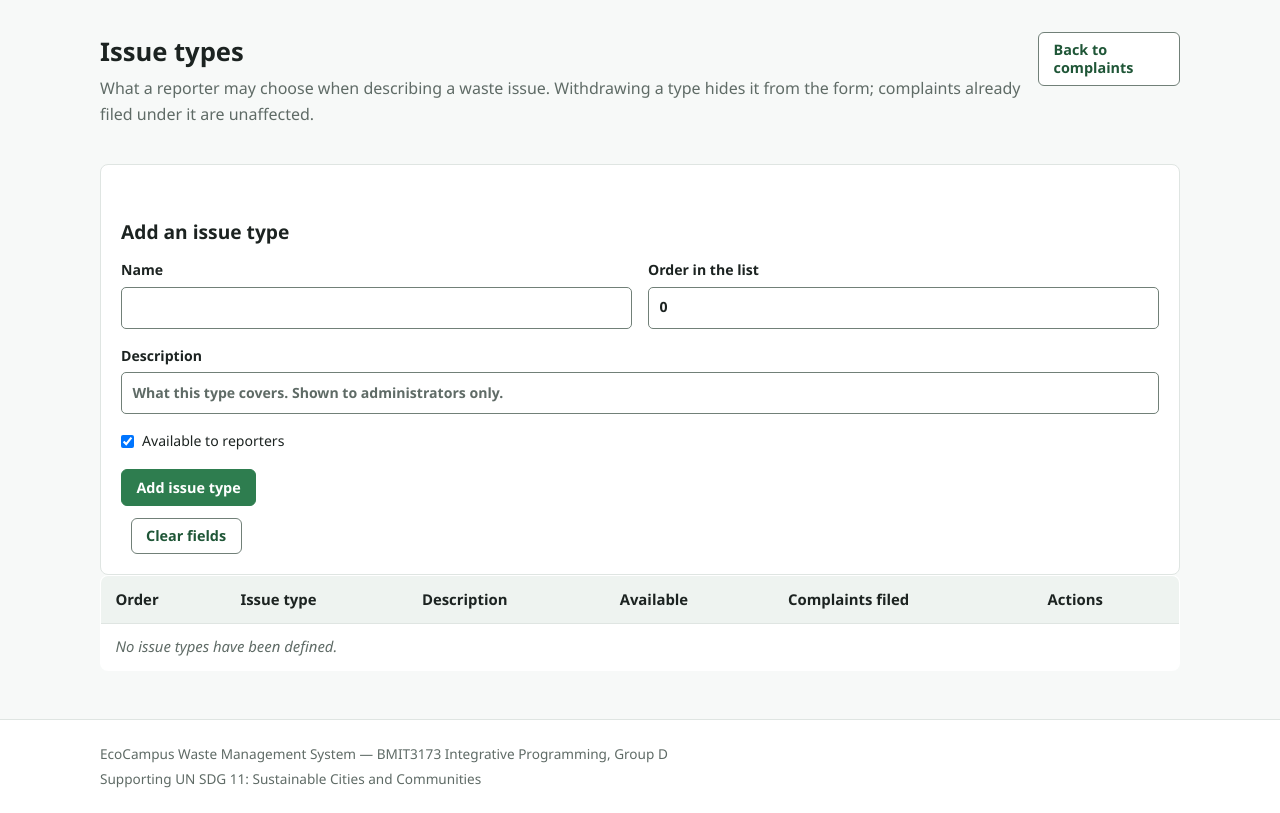
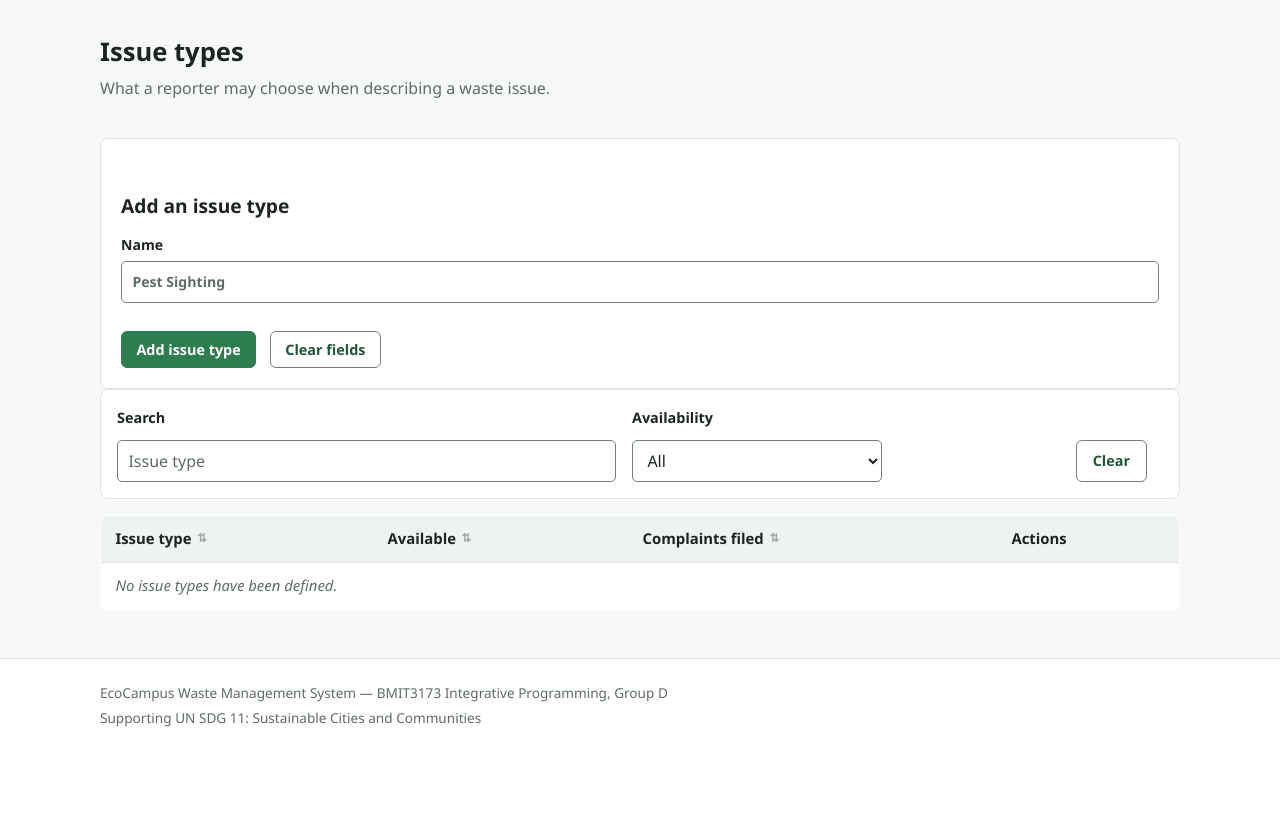
Before and after one commit to tanbl123/Integrative-Programming-Assignment, a PHP site: page /EcoCampus/complaint-type in a window 1280 px wide. Shown: the part 69-882 px from the top of the page. After the commit the page ends 796 px from the top, so only its background shows below. Run offline with PHP 8.4, Linux system fonts and the light colour scheme; the visitor is signed in with stand-in values (Sample User, id 1); data comes from the database, SQL or seed files in the repository; data that the repository does not hold is empty.

Commit message:
Reduce the issue types page to what it needs
Four things were on the page because they were easy to add, not because
anything used them.

The availability checkbox asked whether a type being created should be
available to reporters, which is the only reason to create one. A new type is
available at once, and withdrawing it later is what the button in the table is
for.

The order field asked an Administrator to number the dropdown by hand. The six
seeded types keep Other last and a new type is appended after them, so the
column stays and nobody is asked about it.

The description was written by an Administrator and read by nobody: reporters
never see it and the name says the same thing. The column is gone from the
table and from the schema.

The Back to complaints button duplicated the navigation bar on a page that is
not a detail view of anything.

The listing now matches the others: a search box, an availability filter, sort
on every column, and the pager ui.js gives any table past seven rows. Paging
and filtering cooperate rather than fight - ui.js pages by class and watches
the hidden attribute, so filtering resets it to the first page.

The submit button also sits beside Clear fields now. It was wrapped in a
button-row, which ui.js appends after, putting the two on separate lines.

Co-Authored-By: Claude Opus 5 <noreply@anthropic.com>
Claude-Session: https://claude.ai/code/session_019v3MtxJvs9ip2gfPoEELzi

```diff
--- a/app/controllers/ComplaintTypeController.php
+++ b/app/controllers/ComplaintTypeController.php
@@ -30,10 +30,7 @@ class ComplaintTypeController extends Controller
             $type = $edit === false || $edit === null ? null : ComplaintType::find((int) $edit);
 
             $this->render($user, [], $type === null ? [] : [
-                'type_name'   => $type->getName(),
-                'description' => $type->getDescription() ?? '',
-                'sort_order'  => (string) $type->getSortOrder(),
-                'is_active'   => $type->isActive() ? '1' : '0',
+                'type_name' => $type->getName(),
             ], $type?->getKey());
         } catch (AuthenticationException|AuthorizationException $error) {
             $this->handleAccessFailure($error);
--- a/app/models/ComplaintType.php
+++ b/app/models/ComplaintType.php
@@ -17,20 +17,28 @@ class ComplaintType extends Model
     protected static string $table = 'complaint_types';
     protected static string $primaryKey = 'type_id';
     protected static array $columns = [
-        'type_name', 'description', 'is_active', 'sort_order', 'created_at',
+        'type_name', 'is_active', 'sort_order', 'created_at',
     ];
 
     public function getName(): string { return (string) $this->get('type_name'); }
-    public function getDescription(): ?string { return $this->get('description'); }
     public function isActive(): bool { return (int) $this->get('is_active') === 1; }
     public function getSortOrder(): int { return (int) $this->get('sort_order'); }
 
-    public function setDetails(string $name, ?string $description, bool $active, int $order): void
+    public function setDetails(string $name, bool $active, int $order): void
     {
         $this->set('type_name', $name);
-        $this->set('description', $description === '' ? null : $description);
         $this->set('is_active', $active ? 1 : 0);
         $this->set('sort_order', $order);
+    }
+
+    /** Where a newly added type goes: after everything already listed. */
+    public static function nextSortOrder(): int
+    {
+        $row = Database::getInstance()
+            ->query('SELECT COALESCE(MAX(sort_order), 0) AS highest FROM complaint_types')
+            ->fetch();
+
+        return (int) ($row['highest'] ?? 0) + 10;
     }
 
     /** Every type, in the order an Administrator arranged them. */
--- a/app/services/ComplaintService.php
+++ b/app/services/ComplaintService.php
@@ -302,11 +302,16 @@ class ComplaintService
     private const WITHDRAWABLE_BY_REPORTER = [Complaint::STATUS_NEW];
 
     /**
-     * Adds or edits an issue type.
+     * Adds an issue type, or renames one.
      *
-     * Only an Administrator, because the list governs what every reporter may
-     * file. The name must be unique, which the database also enforces, and
-     * must not be blank - a nameless option in a dropdown is unusable.
+     * The name is the whole of it. A type is available to reporters the moment
+     * it exists - creating one nobody may choose would be pointless - and
+     * withdrawing it later is what setTypeActive() is for. Its place in the
+     * dropdown is not an Administrator's decision either: the six seeded types
+     * keep Other last, and anything added goes after them.
+     *
+     * Only an Administrator, because this list governs what every reporter may
+     * file. The name must be unique, which the database enforces as well.
      *
      * @throws ValidationException
      */
@@ -315,19 +320,10 @@ class ComplaintService
         UserPermissions::require('complaint.manage');
 
         $name = trim((string) ($data['type_name'] ?? ''));
-        $description = trim((string) ($data['description'] ?? ''));
-        $order = filter_var($data['sort_order'] ?? 0, FILTER_VALIDATE_INT);
-        $active = ($data['is_active'] ?? '0') === '1';
 
         $errors = [];
         if ($name === '' || mb_strlen($name) > 50) {
             $errors['type_name'] = 'Give the issue type a name of 1-50 characters.';
-        }
-        if (mb_strlen($description) > 255) {
-            $errors['description'] = 'Description cannot exceed 255 characters.';
-        }
-        if ($order === false) {
-            $errors['sort_order'] = 'Order must be a whole number.';
         }
 
         $type = $id === null ? new ComplaintType() : ComplaintType::find($id);
@@ -345,7 +341,11 @@ class ComplaintService
             throw new ValidationException($errors);
         }
 
-        $type->setDetails($name, $description, $active, (int) $order);
+        $type->setDetails(
+            $name,
+            $id === null ? true : $type->isActive(),
+            $id === null ? ComplaintType::nextSortOrder() : $type->getSortOrder()
+        );
         $type->save();
 
         return $type;
@@ -366,7 +366,7 @@ class ComplaintService
         if ($type === null) {
             throw new OutOfBoundsException('Issue type not found.');
         }
-        $type->setDetails($type->getName(), $type->getDescription(), $active, $type->getSortOrder());
+        $type->setDetails($type->getName(), $active, $type->getSortOrder());
         $type->save();
 
         return $type;
--- a/app/views/complaint/types.php
+++ b/app/views/complaint/types.php
@@ -1,22 +1,14 @@
 <?php /** Issue type maintenance. Author: Tan Boon Leong (2402865). Module: Complaint / Report Management. */ ?>
 
-<?php
-$editing = $editId !== null;
-$value = static function (string $field, $fallback = '') use ($values) {
-    return $values[$field] ?? $fallback;
-};
-?>
+<?php $editing = $editId !== null; ?>
 
 <div class="page-heading">
     <div>
         <h1>Issue types</h1>
         <p class="lead">
             What a reporter may choose when describing a waste issue.
-            Withdrawing a type hides it from the form; complaints already filed under it are unaffected.
         </p>
     </div>
-
-    <a class="button button-secondary" href="<?= url('complaint') ?>">Back to complaints</a>
 </div>
 
 <form
@@ -27,13 +19,16 @@ $value = static function (string $field, $fallback = '') use ($values) {
 >
     <?= csrfField() ?>
 
-    <h2><?= $editing ? 'Edit issue type' : 'Add an issue type' ?></h2>
+    <h2><?= $editing ? 'Rename issue type' : 'Add an issue type' ?></h2>
 
     <?php if (!empty($errors['type'])): ?>
         <div class="alert alert-error"><?= e($errors['type']) ?></div>
     <?php endif; ?>
 
-    <div class="form-grid">
+    <?php /* The name is the whole of it. A new type is available to reporters
+             at once - one nobody may choose would be pointless - and where it
+             sits in the dropdown is decided for it, after the types already
+             there. */ ?>
     <label>
         Name
         <input
@@ -41,67 +36,47 @@ $value = static function (string $field, $fallback = '') use ($values) {
             required
             maxlength="50"
             title="Give the issue type a name of 1-50 characters."
-                value="<?= e((string) $value('type_name')) ?>"
+            placeholder="Pest Sighting"
+            value="<?= e((string) ($values['type_name'] ?? '')) ?>"
         >
         <?php if (!empty($errors['type_name'])): ?>
             <span class="field-error"><?= e($errors['type_name']) ?></span>
         <?php endif; ?>
     </label>
 
-        <label>
-            Order in the list
-            <input
-                type="number"
-                name="sort_order"
-                min="0"
-                max="999"
-                title="Lower numbers appear first."
-                value="<?= e((string) $value('sort_order', '0')) ?>"
-            >
-            <?php if (!empty($errors['sort_order'])): ?>
-                <span class="field-error"><?= e($errors['sort_order']) ?></span>
+    <button class="button" type="submit"><?= $editing ? 'Save name' : 'Add issue type' ?></button>
+    <?php if ($editing): ?>
+        <a class="button button-secondary" href="<?= url('complaint-type') ?>">Cancel</a>
     <?php endif; ?>
-        </label>
+</form>
+
+<form method="get" action="<?= url('complaint-type') ?>" class="filter-panel user-filter-panel" id="typeFilterForm">
+    <div class="filter-field filter-search">
+        <label>Search</label>
+        <input type="search" name="q" id="typeSearch" placeholder="Issue type">
     </div>
 
-    <label>
-        Description
-        <input
-            name="description"
-            maxlength="255"
-            title="Description cannot exceed 255 characters."
-            placeholder="What this type covers. Shown to administrators only."
-            value="<?= e((string) $value('description')) ?>"
-        >
-        <?php if (!empty($errors['description'])): ?>
-            <span class="field-error"><?= e($errors['description']) ?></span>
-        <?php endif; ?>
-    </label>
+    <div class="filter-field">
+        <label>Availability</label>
+        <select id="typeAvailability">
+            <option value="">All</option>
+            <option value="Available">Available</option>
+            <option value="Withdrawn">Withdrawn</option>
+        </select>
+    </div>
 
-    <input type="hidden" name="is_active" value="0">
-    <label class="checkbox-label">
-        <input type="checkbox" name="is_active" value="1"
-            <?= (string) $value('is_active', '1') === '1' ? 'checked' : '' ?>>
-        Available to reporters
-    </label>
-
-    <div class="button-row">
-        <button class="button" type="submit"><?= $editing ? 'Save issue type' : 'Add issue type' ?></button>
-        <?php if ($editing): ?>
-            <a class="button button-secondary" href="<?= url('complaint-type') ?>">Cancel edit</a>
-        <?php endif; ?>
+    <div class="filter-actions">
+        <button class="button button-secondary" type="button" id="clearTypeFilters">Clear</button>
     </div>
 </form>
 
 <div class="table-scroll">
-    <table class="table">
+    <table class="table" id="issueTypesTable">
         <thead>
             <tr>
-                <th>Order</th>
-                <th>Issue type</th>
-                <th>Description</th>
-                <th>Available</th>
-                <th>Complaints filed</th>
+                <th><button type="button" class="sort-header" data-column="0">Issue type</button></th>
+                <th><button type="button" class="sort-header" data-column="1">Available</button></th>
+                <th><button type="button" class="sort-header" data-column="2">Complaints filed</button></th>
                 <th>Actions</th>
             </tr>
         </thead>
@@ -109,10 +84,12 @@ $value = static function (string $field, $fallback = '') use ($values) {
         <tbody>
             <?php foreach ($types as $type): ?>
                 <?php $used = $type->complaintCount(); ?>
-                <tr>
-                    <td><?= (int) $type->getSortOrder() ?></td>
+                <tr
+                    class="type-row"
+                    data-search="<?= e(mb_strtolower($type->getName())) ?>"
+                    data-available="<?= $type->isActive() ? 'Available' : 'Withdrawn' ?>"
+                >
                     <td><strong><?= e($type->getName()) ?></strong></td>
-                    <td><?= e($type->getDescription() ?? '—') ?></td>
                     <td>
                         <span class="badge badge-status">
                             <?= $type->isActive() ? 'Available' : 'Withdrawn' ?>
@@ -122,10 +99,11 @@ $value = static function (string $field, $fallback = '') use ($values) {
                     <td>
                         <div class="button-row">
                             <a class="button button-secondary"
-                               href="<?= url('complaint-type?edit=' . $type->getKey()) ?>">Edit</a>
+                               href="<?= url('complaint-type?edit=' . $type->getKey()) ?>">Rename</a>
 
-                            <?php /* Withdrawing is the safe counterpart to deleting: the row
-                                     stays, so complaints filed under it remain valid. */ ?>
+                            <?php /* Withdrawing is the counterpart to deleting, and for a
+                                     type anyone has used it is the only option: the row has
+                                     to stay for those complaints to remain valid. */ ?>
                             <form method="post" action="<?= url('complaint-type/toggle/' . $type->getKey()) ?>">
                                 <?= csrfField() ?>
                                 <input type="hidden" name="is_active" value="<?= $type->isActive() ? '0' : '1' ?>">
@@ -146,9 +124,103 @@ $value = static function (string $field, $fallback = '') use ($values) {
                 </tr>
             <?php endforeach; ?>
 
+            <tr id="noTypeResults" hidden>
+                <td colspan="4" class="empty">No issue types match the filters.</td>
+            </tr>
+
             <?php if ($types === []): ?>
-                <tr><td colspan="6" class="empty">No issue types have been defined.</td></tr>
+                <tr><td colspan="4" class="empty">No issue types have been defined.</td></tr>
             <?php endif; ?>
         </tbody>
     </table>
 </div>
+
+<?php /*
+ * Filtering and sorting, to the same pattern as the complaint listing.
+ *
+ * Author : Tan Boon Leong (2402865)
+ * Module : Complaint / Report Management
+ *
+ * Paging is not set up here: ui.js already pages any table.table past seven
+ * rows, so this table gains a pager on its own once there are enough types to
+ * need one, exactly as the other listings do.
+ */ ?>
+<script>
+document.addEventListener('DOMContentLoaded', function () {
+    const form = document.getElementById('typeFilterForm');
+    const search = document.getElementById('typeSearch');
+    const availability = document.getElementById('typeAvailability');
+    const clear = document.getElementById('clearTypeFilters');
+    const table = document.getElementById('issueTypesTable');
+    const noResults = document.getElementById('noTypeResults');
+    if (!form || !table) return;
+
+    const tbody = table.tBodies[0];
+    const rows = Array.from(table.querySelectorAll('.type-row'));
+
+    let currentColumn = null;
+    let currentDirection = 'asc';
+
+    form.addEventListener('submit', event => event.preventDefault());
+
+    const filter = () => {
+        const keyword = search.value.toLowerCase().trim();
+        const state = availability.value;
+        let shown = 0;
+
+        rows.forEach(row => {
+            const matches = row.dataset.search.includes(keyword)
+                && (state === '' || row.dataset.available === state);
+            row.hidden = !matches;
+            if (matches) shown++;
+        });
+        noResults.hidden = shown !== 0;
+    };
+
+    const sort = column => {
+        currentDirection = currentColumn === column && currentDirection === 'asc' ? 'desc' : 'asc';
+        currentColumn = column;
+
+        rows.sort((a, b) => a.cells[column].textContent.trim()
+            .localeCompare(b.cells[column].textContent.trim(), undefined,
+                {numeric: true, sensitivity: 'base'})
+            * (currentDirection === 'asc' ? 1 : -1));
+
+        rows.forEach(row => tbody.appendChild(row));
+        tbody.appendChild(noResults);
+        paint();
+        filter();
+    };
+
+    search.addEventListener('input', filter);
+    availability.addEventListener('change', filter);
+    clear.addEventListener('click', () => {
+        search.value = '';
+        availability.value = '';
+        filter();
+    });
+
+    const buttons = Array.from(table.querySelectorAll('.sort-header'));
+
+    function paint() {
+        buttons.forEach(button => {
+            const column = Number(button.dataset.column);
+            const arrow = button.querySelector('.sort-arrow');
+            arrow.textContent = currentColumn === column
+                ? (currentDirection === 'asc' ? '↑' : '↓')
+                : '⇅';
+        });
+    }
+
+    buttons.forEach(button => {
+        button.closest('th')?.classList.add('th-sortable');
+        const arrow = document.createElement('span');
+        arrow.className = 'sort-arrow';
+        arrow.setAttribute('aria-hidden', 'true');
+        button.append(arrow);
+        button.addEventListener('click', () => sort(Number(button.dataset.column)));
+    });
+
+    paint();
+});
+</script>
```
Also changed, not shown: database/01_schema.sql (+7 -6 lines), database/02_seed.sql (+3 -7 lines), database/15_complaint_types.sql (+11 -13 lines). Lines whose indentation alone changed are shown as unchanged.
